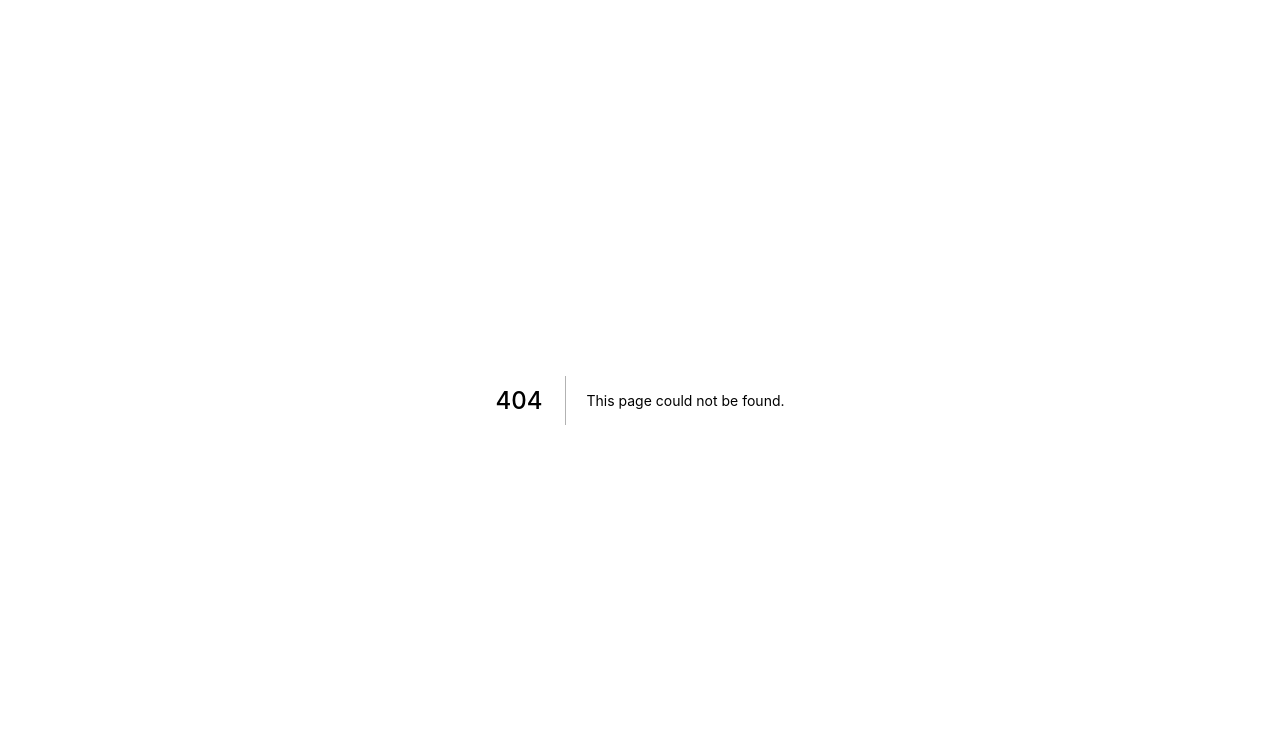
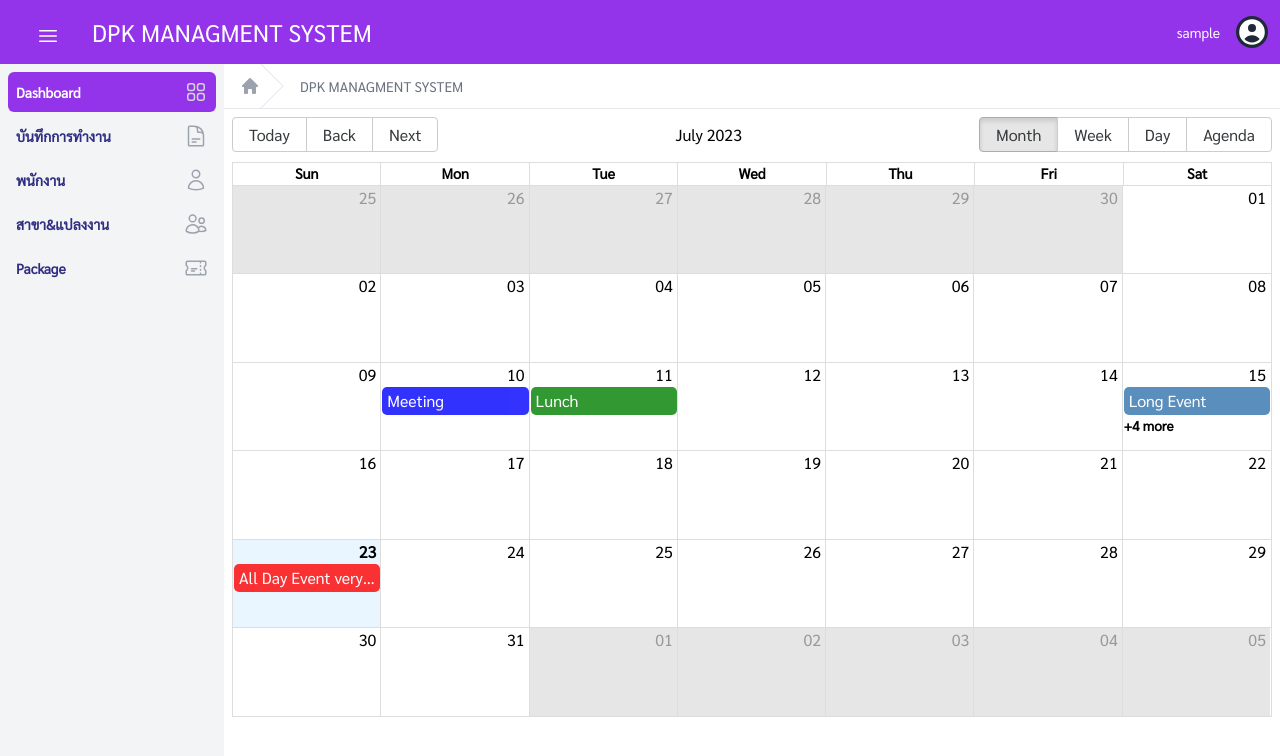
Before and after one commit to suphattra/fe-dpk, a Next.js app: page /calendar-schedule in a window 1280 px wide. Before the commit this address had no page. Shown: the top 756 px of the page. Built offline with nearby package versions, Linux system fonts and the light colour scheme; sample sign-in values are in the browser's storage; a web font is replaced by a local one.

Commit message:
add calendar

```diff
--- a/components/Sidebar.js
+++ b/components/Sidebar.js
@@ -4,7 +4,7 @@ import { useRouter } from 'next/router';
 import { Transition } from '@headlessui/react'
 import Link from 'next/link';
 const navigation = [
-    { name: 'Dashboard', icon: Squares2X2Icon, href: '/nx-rider-managment', current: true },
+    { name: 'Dashboard', icon: Squares2X2Icon, href: '/calendar-schedule', current: true },
     { name: 'บันทึกการทำงาน', icon: DocumentTextIcon, href: '/job', count: 3, current: false },
     { name: 'พนักงาน', icon: UserIcon, href: '/driver', count: 4, current: false },
     { name: 'สาขา&แปลงงาน', icon: UsersIcon, href: '/customer', count: 4, current: false },
--- a/package.json
+++ b/package.json
@@ -24,6 +24,7 @@
     "next": "12.3.1",
     "prop-types": "^15.8.1",
     "react": "18.2.0",
+    "react-big-calendar": "^1.8.1",
     "react-calendar-timeline": "^0.28.0",
     "react-datepicker": "^4.8.0",
     "react-dom": "18.2.0",
--- /dev/null
+++ b/pages/calendar-schedule/index.js
@@ -0,0 +1,95 @@
+import { Calendar, momentLocalizer } from 'react-big-calendar'
+import moment from 'moment'
+import Layout from '../../layouts';
+import Breadcrumbs from '../../components/Breadcrumbs';
+
+const localizer = momentLocalizer(moment)
+const breadcrumbs = [{ index: 1, href: '/calendar-schedule', name: 'DPK MANAGMENT SYSTEM' }]
+export default function MyCalendar(props) {
+    const currentDate = new Date();
+    const currentYear = currentDate.getFullYear();
+    const currentMonth = currentDate.getMonth();
+    const daysInMonth = new Date(currentYear, currentMonth + 1, 0).getDate();
+    const randomDay = Math.floor(Math.random() * daysInMonth) + 1;
+    const myEventsList = [{
+        'title': 'All Day Event very long title',
+        'allDay': true,
+        'start': new Date(),
+        'end': new Date(),
+        'color': 'red',
+    },
+    {
+        'title': 'Long Event',
+        'start': new Date(currentYear, currentMonth, randomDay),
+        'end': new Date(currentYear, currentMonth, randomDay)
+    },
+
+    {
+        'title': 'DTS STARTS',
+        'start': new Date(currentYear, currentMonth, randomDay),
+        'end': new Date(currentYear, currentMonth, randomDay),
+    },
+
+    {
+        'title': 'DTS ENDS',
+        'start': new Date(currentYear, currentMonth, randomDay),
+        'end': new Date(currentYear, currentMonth, randomDay),
+    },
+
+    {
+        'title': 'Some Event',
+        'start': new Date(currentYear, currentMonth, randomDay),
+        'end': new Date(currentYear, currentMonth, randomDay),
+    },
+    {
+        'title': 'Conference',
+        'start': new Date(currentYear, currentMonth, randomDay),
+        'end': new Date(currentYear, currentMonth, randomDay),
+        desc: 'Big conference for important people'
+    },
+    {
+        'title': 'Meeting',
+        start: new Date(2023, 6, 10, 10, 0),
+        end: new Date(2023, 6, 10, 12, 0),
+        desc: 'Pre-meeting meeting, to prepare for the meeting',
+        color: 'blue',
+    },
+    {
+        'title': 'Lunch',
+        start: new Date(2023, 6, 11, 10, 0),
+        end: new Date(2023, 6, 11, 12, 0),
+        desc: 'Power lunch',
+        color: 'green',
+    }];
+    const eventStyleGetter = (event, start, end, isSelected) => {
+        const backgroundColor = event.color; // Get the custom color from the event object
+        const style = {
+            backgroundColor,
+            borderRadius: '5px',
+            opacity: 0.8,
+            color: 'white',
+            border: '0px',
+            display: 'block',
+        };
+        return {
+            style,
+        };
+    };
+    return <>
+        <Layout>
+            <Breadcrumbs title="Calendar Schedule" breadcrumbs={breadcrumbs} />
+            <div className='p-2'>
+                <Calendar
+                    localizer={localizer}
+                    events={myEventsList}
+                    startAccessor="start"
+                    endAccessor="end"
+                    step={60}
+                    style={{ height: 600 }}
+                    resizable
+                    eventPropGetter={eventStyleGetter}
+                />
+            </div>
+        </Layout>
+    </>
+}
--- a/pages/index.js
+++ b/pages/index.js
@@ -6,13 +6,13 @@ import styles from '../styles/Home.module.css'
 export default function Home() {
   const router = useRouter();
   useEffect(() => {
-    router.push('nx-rider-managment');
+    router.push('calendar-schedule');
   }, [])
   return (
     <div className={styles.container}>
       <Head>
         <meta name="description" content="Generated by create next app" />
-        <title>NX Rider Managment</title>
+        <title>DPK MANAGMENT SYSTEM</title>
         {/* <script src="https://maps.googleapis.com/maps/api/js?key=YOUR_KEY"></script> */}
         {/* <script src={"https://maps.googleapis.com/maps/api/js?sensor=false&key=AIzaSyCoHv5QFJGjvBW8GQmtkxJwYE55_cxXSjI&libraries=geometry,drawing,places"}></script> */}
         {/* <link rel="icon" href="/favicon.ico" /> */}
@@ -23,7 +23,7 @@ export default function Home() {
 
       <main className={styles.main}>
         <h1 className={styles.title}>
-          Welcome to NX Rider Managment
+          DPK MANAGMENT SYSTEM
         </h1>
       </main>
     </div >
--- a/pages/login.js
+++ b/pages/login.js
@@ -18,7 +18,7 @@ export default function Login() {
             await authService.authentication(e).then(res => {
                 console.log(res)
                 if (res.data.resultCode === '20000') {
-                    router.push('nx-rider-managment');
+                    router.push('calendar-schedule');
                     setLoading(false)
                 } else if (res.resultCode === '40100') {
                     setMsgError("Invalid username or password.")
--- a/pages/nx-rider-managment/index.js
+++ b/pages/nx-rider-managment/index.js
@@ -2,12 +2,12 @@ import { CardBasic, InputGroup } from "../../components";
 import Breadcrumbs from "../../components/Breadcrumbs";
 import Layout from "../../layouts";
 import RiderManagementSchedule from "./rider-management";
-const breadcrumbs = [{ index: 1, href: '/nx-rider-managment', name: 'Nx Rider Management' }]
+const breadcrumbs = [{ index: 1, href: '/calendar-schedule', name: 'DPK MANAGMENT SYSTEM' }]
 export default function NxRiderManagement() {
     return (
         <>
             <Layout>
-                <Breadcrumbs title="Nx Rider Management" breadcrumbs={breadcrumbs} />
+                <Breadcrumbs title="DPK MANAGMENT SYSTEM" breadcrumbs={breadcrumbs} />
 
                 <RiderManagementSchedule />
             </Layout>
--- a/pages/nx-rider-managment/rider-management-schedule.js
+++ b/pages/nx-rider-managment/rider-management-schedule.js
@@ -504,7 +504,7 @@ export default function RiderManagementScheduleNew() {
     return (
         <>
             {/* <Layout> */}
-            {/* <Breadcrumbs title="Nx Rider Management" breadcrumbs={breadcrumbs} /> */}
+            {/* <Breadcrumbs title="DPK MANAGMENT SYSTEM" breadcrumbs={breadcrumbs} /> */}
             <LoadingOverlay active={loading} className="h-[calc(100vh-4rem)]" spinner text='Loading...'
                 styles={{
                     overlay: (base) => ({ ...base, background: 'rgba(215, 219, 227, 0.6)' }), spinner: (base) => ({ ...base, }),
--- a/styles/globals.css
+++ b/styles/globals.css
@@ -3,6 +3,7 @@
 @import "tailwindcss/components";
 
 @import "tailwindcss/utilities";
+@import 'react-big-calendar';
 
 html,
 body {
```
